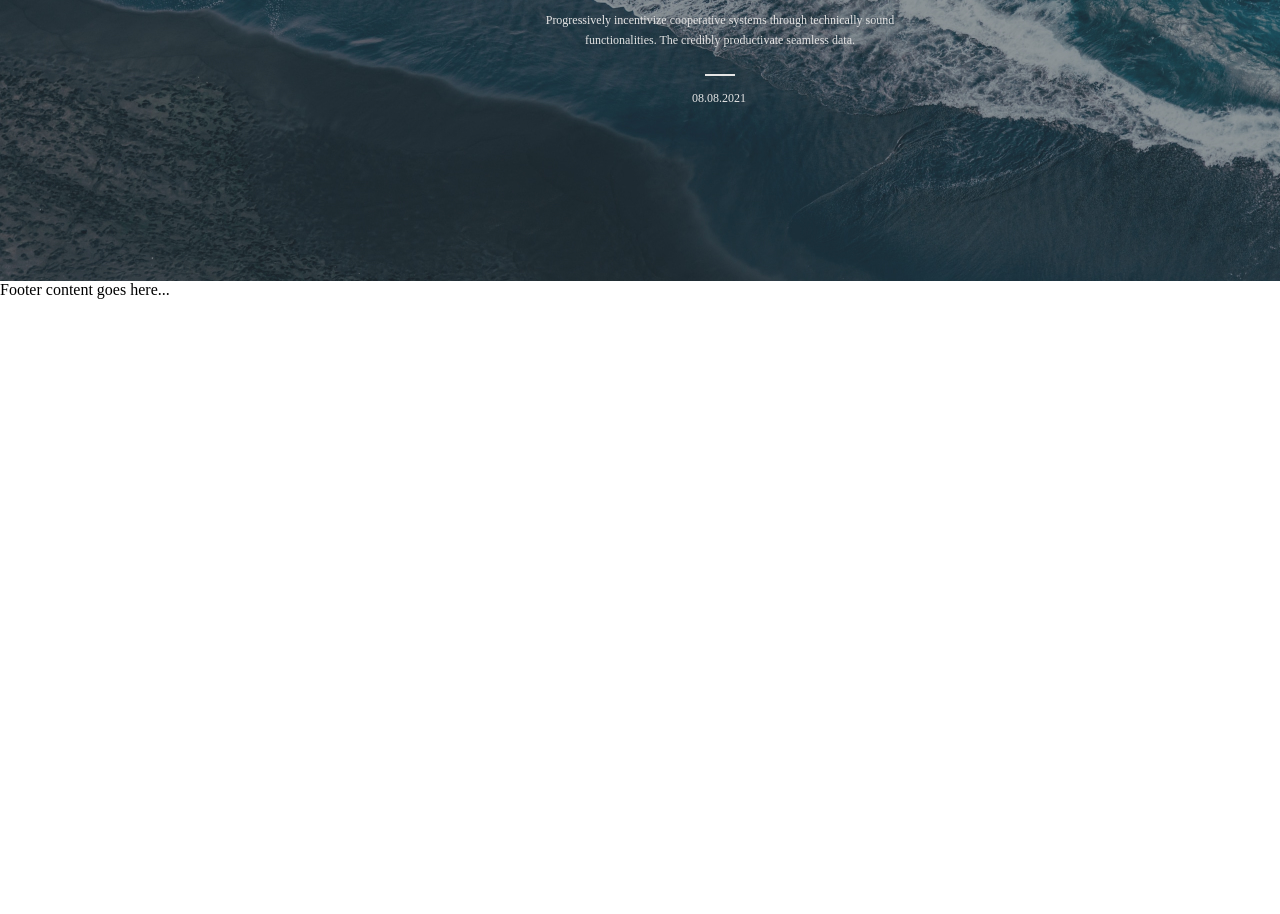
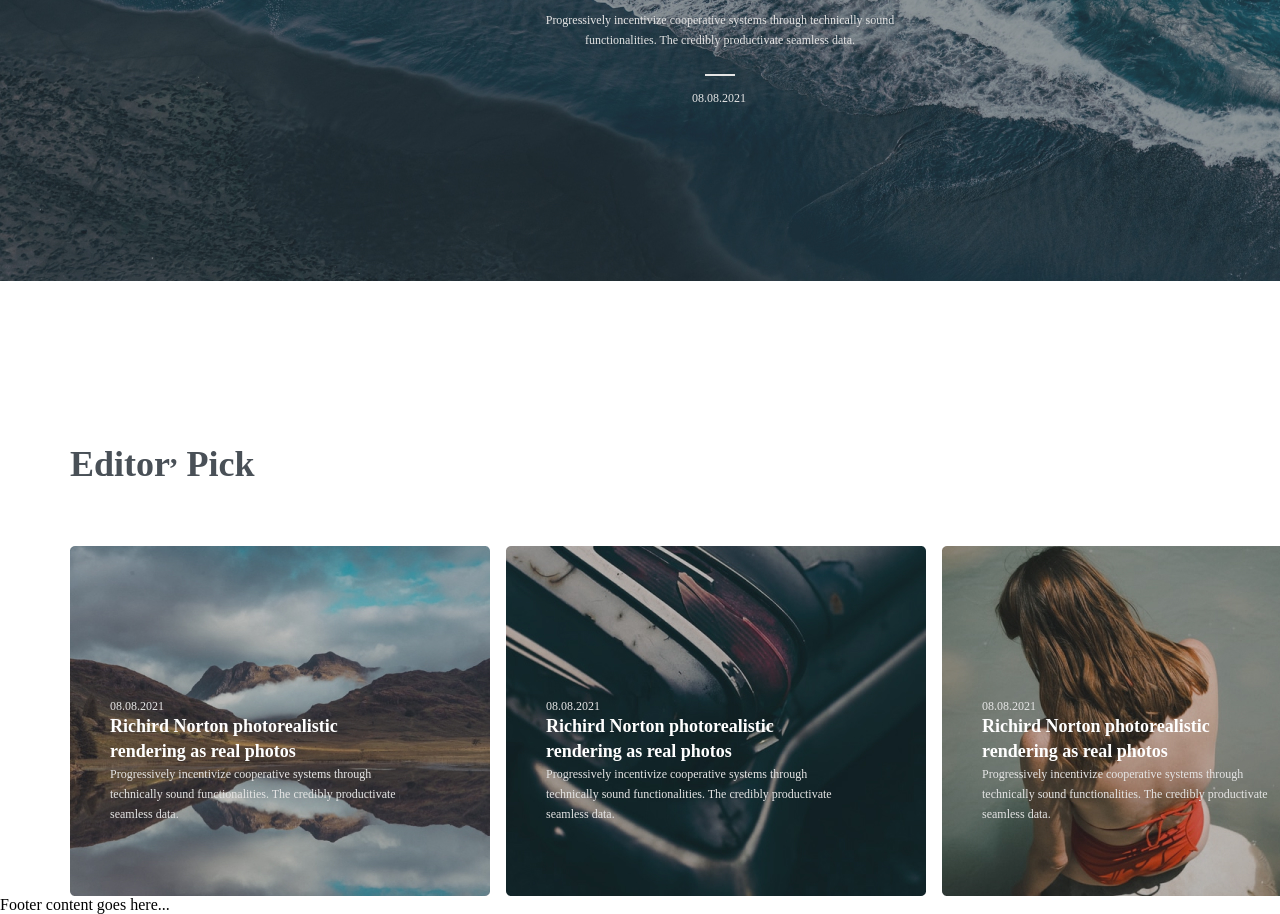
Before and after one commit to Aashik81443/govinda-runo-website, a plain HTML site: page index.html in a window 1280 px wide. Shown: the part 2310-3224 px from the top of the page. Before the commit the page ends 2609 px from the top, so only its background shows below. Drawn offline with Linux system fonts and the light colour scheme.

Commit message:
create edtior section

```diff
--- a/index.html
+++ b/index.html
@@ -128,6 +128,31 @@
               <p class="fashion-line"></p>
               <p class="fashion-date">08.08.2021</p>
             </section>
+            <!-- fashion section -->
+
+            <section class="Editor-Pick-container">
+              <h2 class="editor-pick-header">Editor<sup>,</sup> Pick</h2>
+              <div class="editor-pick-card-section">
+                <div class="editor-pick-card-1">
+                  <p class="editor-pick-date">08.08.2021</p>
+                  <h4 class="editor-pick-card-header">Richird Norton photorealistic rendering as real photos</h4>
+                  <p class="editor-pick-card-description">Progressively incentivize cooperative systems through technically sound functionalities. The credibly productivate seamless data.</p>
+                </div>
+
+                <div class="editor-pick-card-2">
+                  <p class="editor-pick-date">08.08.2021</p>
+                  <h4 class="editor-pick-card-header">Richird Norton photorealistic rendering as real photos</h4>
+                  <p class="editor-pick-card-description">Progressively incentivize cooperative systems through technically sound functionalities. The credibly productivate seamless data.</p>
+                </div>
+
+                <div class="editor-pick-card-3">
+                  <p class="editor-pick-date">08.08.2021</p>
+                  <h4 class="editor-pick-card-header">Richird Norton photorealistic rendering as real photos</h4>
+                  <p class="editor-pick-card-description">Progressively incentivize cooperative systems through technically sound functionalities. The credibly productivate seamless data.</p>
+                </div>
+
+              </div>
+            </section>
 
         </main>
         <!-- Site Content -->
--- a/style.css
+++ b/style.css
@@ -244,3 +244,75 @@ a {
   line-height: 15.36px;
   color: #E5E5E5;
 }
+
+.Editor-Pick-container {
+  width: 1300px;
+  height: 466px;
+  margin-top: 149px;
+  margin-left: 70px;
+}
+
+.editor-pick-header {
+  width: 217px;
+  height: 46px;
+  font-size: 36px;
+  line-height: 46.08px;
+  color: #495057;
+}
+
+.editor-pick-card-section {
+  margin-top: 70px;
+  display: flex;
+  gap: 1em;
+
+}
+.editor-pick-card-1 {
+  background-image: url("./assets/images/editor-blog-bg-1.jpg");
+  width: 420px;
+  height: 350px;
+}
+
+.editor-pick-card-2 {
+  background-image: url("./assets/images/editor-blog-bg-2.jpg");
+  width: 420px;
+  height: 350px;
+}
+
+.editor-pick-card-3 {
+  background-image: url("./assets/images/editor-blog-bg-3.jpg");
+  width: 420px;
+  height: 350px;
+}
+
+.editor-pick-date {
+  width: 59px;
+  height: 15px;
+  padding-top: 153px;
+  padding-left: 40px;
+  font-weight: 400;
+  font-size: 12px;
+  line-height: 15.36px;
+  color: #E5E5E5;
+}
+
+.editor-pick-card-header {
+  width: 270px;
+  height: 50px;
+  padding-top: 15px;
+  padding-left: 40px;
+  font-weight: 700;
+  font-size: 18px;
+  line-height: 25px;
+  color: #FFFFFF;
+}
+
+.editor-pick-card-description {
+  width: 340px;
+  height: 60px;
+  padding-top: 15px;
+  padding-left: 40px;
+  font-weight: 400;
+  font-size: 12px;
+  line-height: 20px;
+  color: #E5E5E5;
+}
```
Also changed, not shown: assets/images/editor-blog-bg-1.jpg (added), assets/images/editor-blog-bg-2.jpg (added), assets/images/editor-blog-bg-3.jpg (added).
